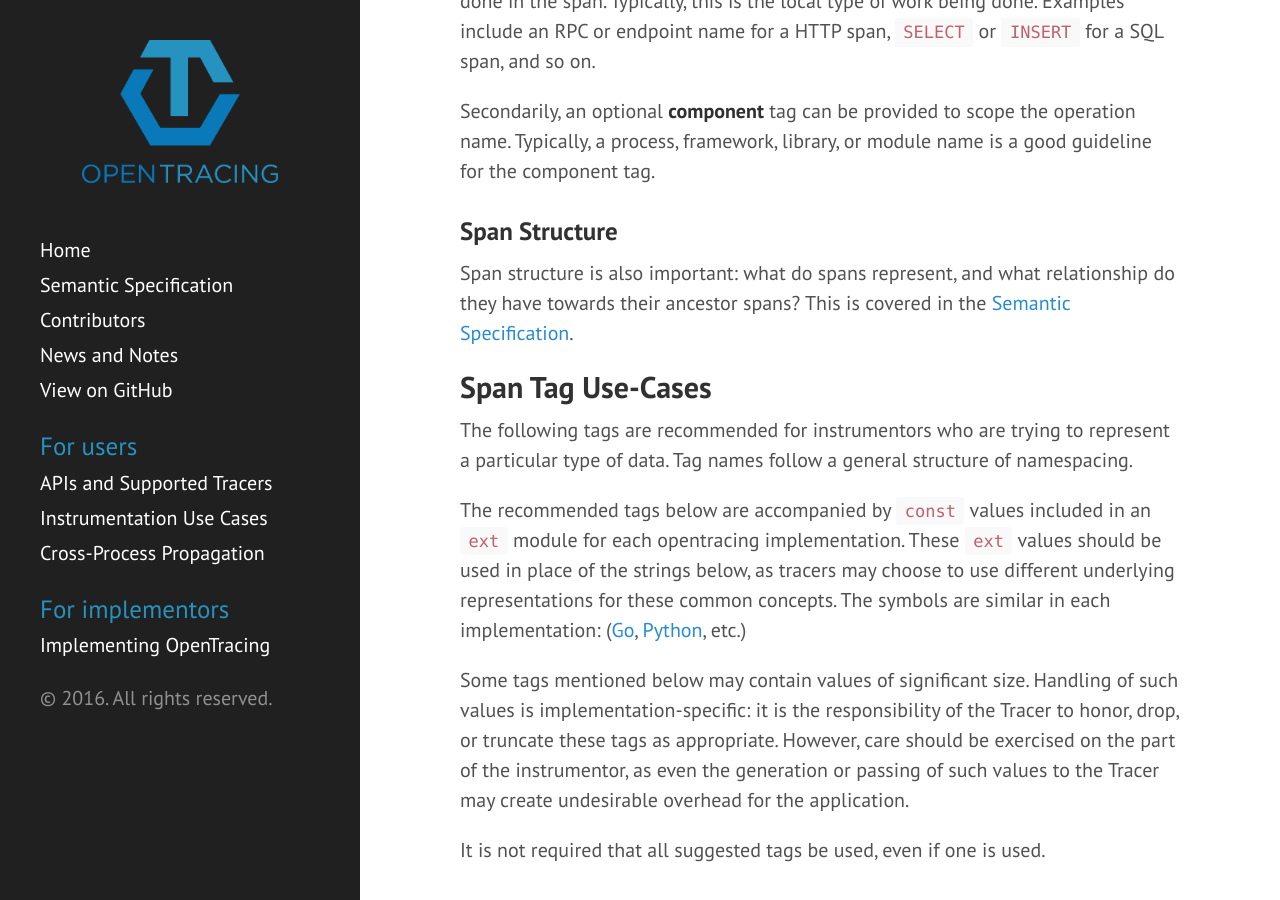
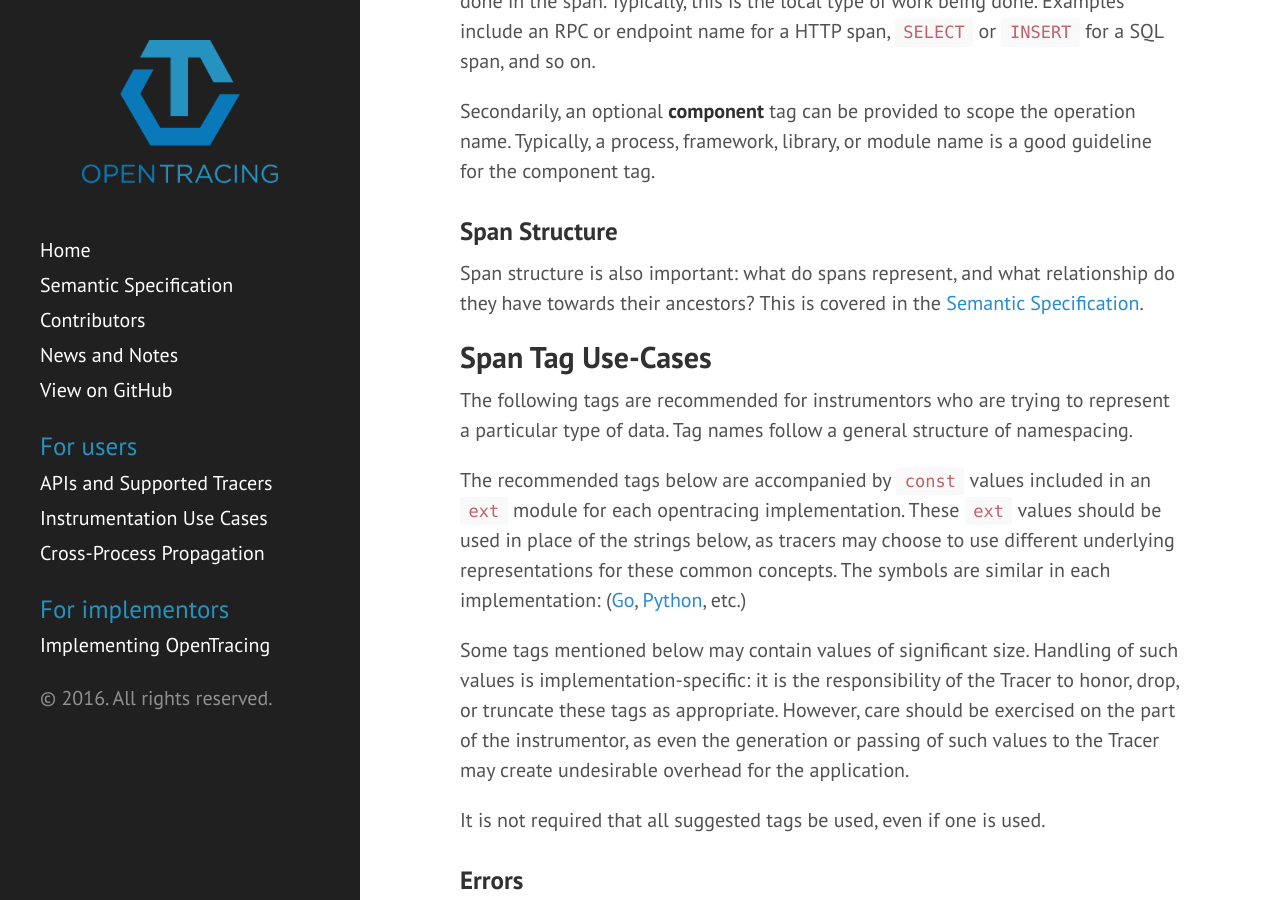
Before and after one commit to opentracing/opentracing.io, a Jekyll site: the page built from data-semantics.md, in a window 1280 px wide and 900 px high, scrolled down 1410 px. Built offline with Jekyll 4.4.1, drawn with Linux system fonts in a browser that asks for light colours.

Commit message:
Remove redundant word

```diff
--- a/data-semantics.md
+++ b/data-semantics.md
@@ -27,7 +27,7 @@
 
 ### Span Structure
 
-Span structure is also important: what do spans represent, and what relationship do they have towards their ancestor spans?  This is covered in the [Semantic Specification](/spec).
+Span structure is also important: what do spans represent, and what relationship do they have towards their ancestors?  This is covered in the [Semantic Specification](/spec).
 
 
 ## Span Tag Use-Cases
```
